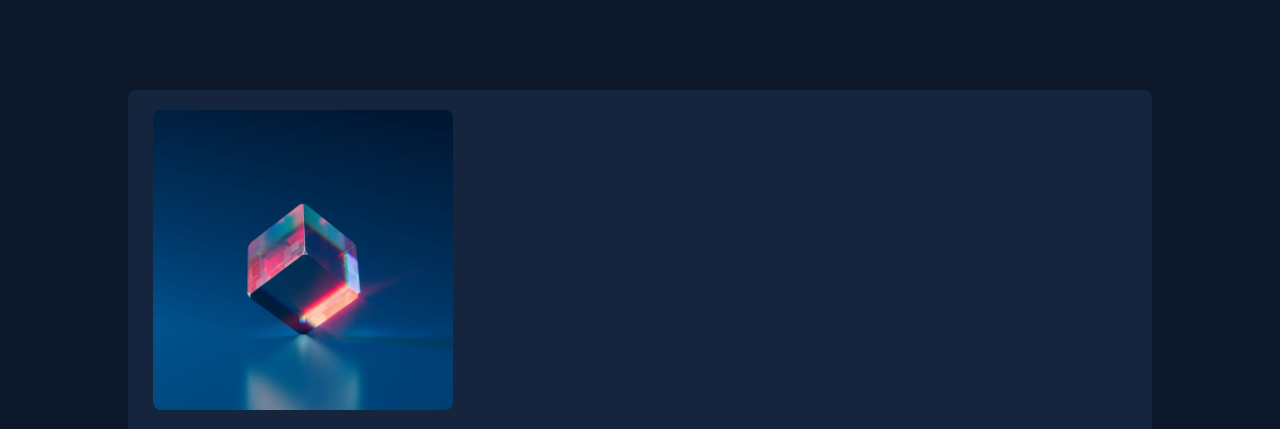
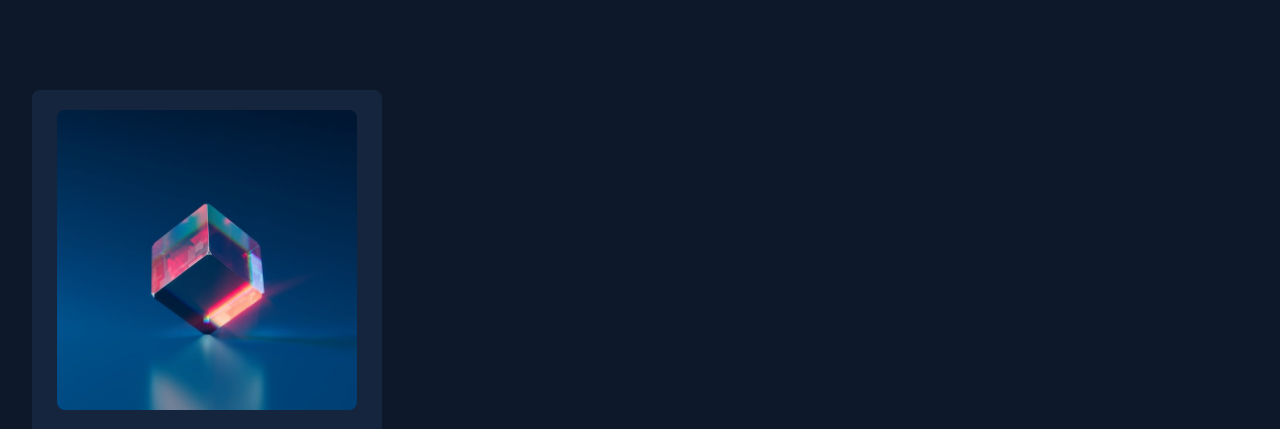
Before and after one commit to gravit09/nft-card, a website built with Parcel: page index.html in a window 1280 px wide. Shown: the top 429 px of the page. Built offline with nearby package versions, Linux system fonts and the light colour scheme.

Commit message:
mobilre changes

```diff
--- a/styles.css
+++ b/styles.css
@@ -91,6 +91,8 @@
 }
 @media screen and (min-width: 480px) {
   body {
-    max-width:80%;
+        flex-wrap: wrap;
+    margin: 32px;
+
   }
 }
```
